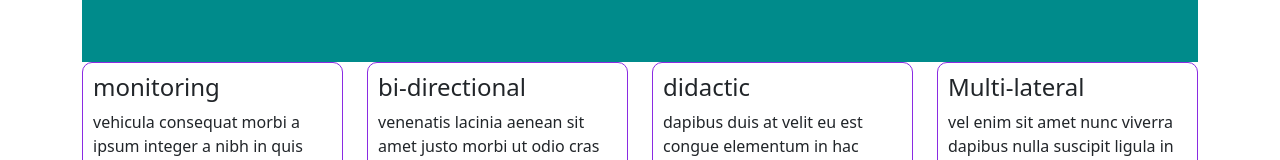
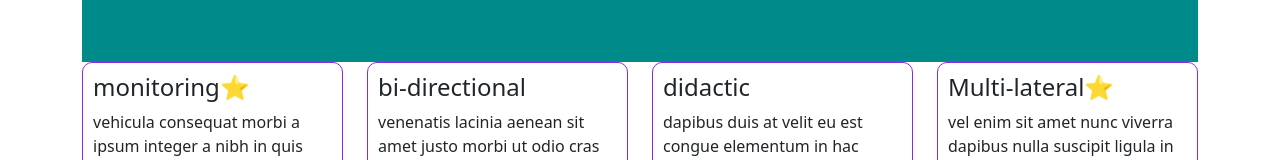
Before and after one commit to frontenddevtrainer/angular-june25, an Angular app: page / in a window 1280 px wide. Shown: the part 331-491 px from the top of the page. Built offline with nearby package versions, Linux system fonts and the light colour scheme.

Commit message:
Implement ngif

```diff
--- a/src/app/components/article-callout/article-callout.component.html
+++ b/src/app/components/article-callout/article-callout.component.html
@@ -1,5 +1,5 @@
 <div>
-    <h4>{{ article.title }}</h4>
+    <h4>{{ article.title }}<span *ngIf="article.isTopNEWS">⭐️</span></h4>
     <p>{{ article.content }}</p>
     <p>By <img src="{{article.author.profilePic}}"/> {{article.author.name}}</p>
 </div>
--- a/src/app/components/article-callouts/article-callouts.component.ts
+++ b/src/app/components/article-callouts/article-callouts.component.ts
@@ -36,7 +36,7 @@ const topNews = [
       "thumbnail": "http://dummyimage.com/250x250.png/5fa2dd/ffffff",
       "banner": "http://dummyimage.com/800x300.png/cc0000/ffffff"
     },
-    "isTopNEWS": true,
+    "isTopNEWS": false,
     "category": "Entertainment"
   },
   {
@@ -54,7 +54,7 @@ const topNews = [
       "thumbnail": "http://dummyimage.com/250x250.png/dddddd/000000",
       "banner": "http://dummyimage.com/800x300.png/ff4444/ffffff"
     },
-    "isTopNEWS": true,
+    "isTopNEWS": false,
     "category": "International"
   },
   {
```
